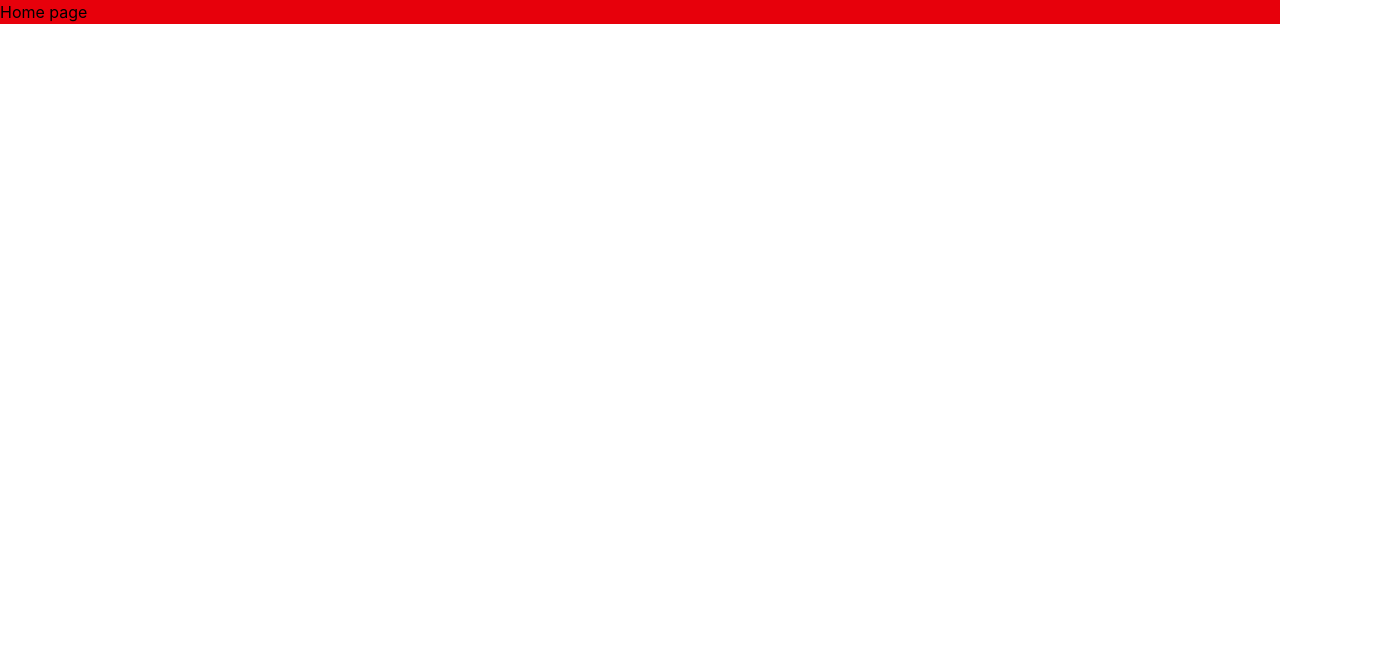
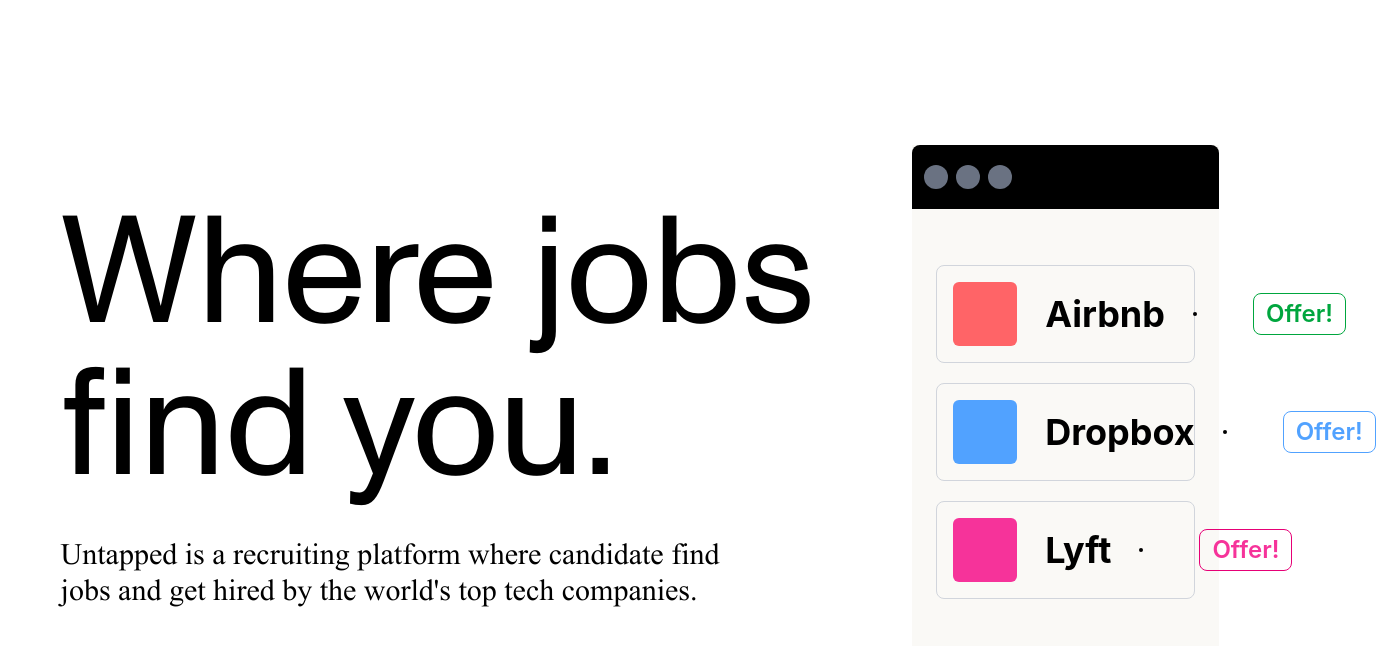
Before and after one commit to Johnpii1/breej-fork, a React (Vite) app in the folder frontend/: page / in a window 1280 px wide. Shown: the top 646 px of the page, 1376 px wide, since content can reach past the window. Built offline with nearby package versions, Linux system fonts and the light colour scheme.

Commit message:
added a hero page on the website

```diff
--- a/frontend/src/index.css
+++ b/frontend/src/index.css
@@ -1,10 +1,5 @@
 @import "tailwindcss";
 
-* {
-  margin: 0;
-  padding: 0;
-  box-sizing: border-box;
-}
 
 @font-face {
   font-family: "MonumentGrotesk";
--- /dev/null
+++ b/frontend/src/pages/marketing/Hero.tsx
@@ -0,0 +1,27 @@
+import HeroRight from "./HeroRight";
+
+export default function Hero() {
+  return (
+    <section className="flex min-h-screen flex-col items-center justify-center gap-10 px-8 py-10 md:flex-row md:justify-around md:py-8">
+      {/* LEFT SIDE */}
+      <div className="flex flex-col gap-6 text-center md:text-left md:gap-10">
+        <h1 className="font-monument text-6xl font-medium md:text-[9.5rem]">
+          Where jobs
+          <br />
+          find you.
+        </h1>
+
+        <p className="font-times text-md font-medium md:text-3xl">
+          Untapped is a recruiting platform where candidate find
+          <br />
+          jobs and get hired by the world's top tech companies.
+        </p>
+      </div>
+
+      {/* RIGHT SIDE */}
+      <div>
+        <HeroRight />
+      </div>
+    </section>
+  );
+}
--- /dev/null
+++ b/frontend/src/pages/marketing/HeroRight.tsx
@@ -0,0 +1,70 @@
+
+export default function HeroText() {
+  return (
+    <section className="h-fit w-full rounded-b-lg bg-[#FAF9F6] text-white md:w-[24vw]">
+      <div className="flex flex-row gap-2 rounded-tl-lg rounded-tr-lg bg-black px-2 py-3 md:px-3 md:py-5">
+        {/* FIRST CIRCLE */}
+        <div className="h-4 w-4 shrink-0 rounded-full bg-gray-500 md:h-6 md:w-6"></div>
+
+        {/* SECOND CIRCLE */}
+        <div className="h-4 w-4 shrink-0 rounded-full bg-gray-500 md:h-6 md:w-6"></div>
+
+        {/* THIRD CIRCLE */}
+        <div className="h-4 w-4 shrink-0 rounded-full bg-gray-500 md:h-6 md:w-6"></div>
+      </div>
+
+      <div className="flex flex-col gap-5 px-6 py-8 md:py-14">
+        {/* FIRST BOX */}
+        <div className="flex min-w-0 flex-row items-center gap-3 rounded-lg border-[1.5px] border-gray-300 p-2 text-black md:gap-7 md:px-4 md:py-4">
+          <div className="h-12 w-12 shrink-0 rounded-md bg-red-400 md:h-16 md:w-16"></div>
+
+          <h3 className="shrink-0 font-bold md:text-4xl">Airbnb</h3>
+
+          <span className="h-1 w-1 shrink-0 rounded-full bg-black"></span>
+
+          <p className="min-w-0 flex-1 truncate text-base md:text-2xl">
+            Congrates! ...
+          </p>
+
+          <button className="shrink-0 cursor-pointer rounded-lg border-[1.5px] border-green-600 px-3 py-1 font-semibold text-green-600 md:text-2xl md:hover:bg-green-500 md:hover:text-white">
+            Offer!
+          </button>
+        </div>
+
+        {/* SECOND BOX */}
+        <div className="flex min-w-0 flex-row items-center gap-3 rounded-lg border-[1.5px] border-gray-300 p-2 text-black md:gap-7 md:px-4 md:py-4">
+          <div className="h-12 w-12 shrink-0 rounded-md bg-blue-400 md:h-16 md:w-16"></div>
+
+          <h3 className="shrink-0 font-bold md:text-4xl">Dropbox</h3>
+
+          <span className="h-1 w-1 shrink-0 rounded-full bg-black"></span>
+
+          <p className="min-w-0 flex-1 truncate text-base md:text-2xl">
+            We saw ...
+          </p>
+
+          <button className="shrink-0 cursor-pointer rounded-lg border-[1.5px] border-blue-400 px-3 py-1 font-semibold text-blue-400 md:text-2xl md:hover:bg-blue-500 md:hover:text-white">
+            Offer!
+          </button>
+        </div>
+
+        {/* THIRD BOX */}
+        <div className="flex min-w-0 flex-row items-center gap-3 rounded-lg border-[1.5px] border-gray-300 p-2 text-black md:gap-7 md:px-4 md:py-4">
+          <div className="h-12 w-12 shrink-0 rounded-md bg-pink-500 md:h-16 md:w-16"></div>
+
+          <h3 className="shrink-0 font-bold md:text-4xl">Lyft</h3>
+
+          <span className="h-1 w-1 shrink-0 rounded-full bg-black"></span>
+
+          <p className="min-w-0 flex-1 truncate text-base md:text-2xl">
+            Hi Alicia! I'm Ka...
+          </p>
+
+          <button className="shrink-0 cursor-pointer rounded-lg border-[1.5px] border-pink-600 px-3 py-1 font-semibold text-pink-500 md:text-2xl md:hover:bg-pink-500 md:hover:text-white">
+            Offer!
+          </button>
+        </div>
+      </div>
+    </section>
+  );
+}
--- a/frontend/src/pages/marketing/Home.tsx
+++ b/frontend/src/pages/marketing/Home.tsx
@@ -1,11 +1,11 @@
 
 
-
+import Hero from "./Hero"
 
 export default function Home() {
     return (
-        <div className="bg-red-600  " >
-            Home page
-        </div>
+        < >
+            <Hero />
+        </>
     )
 }
```
